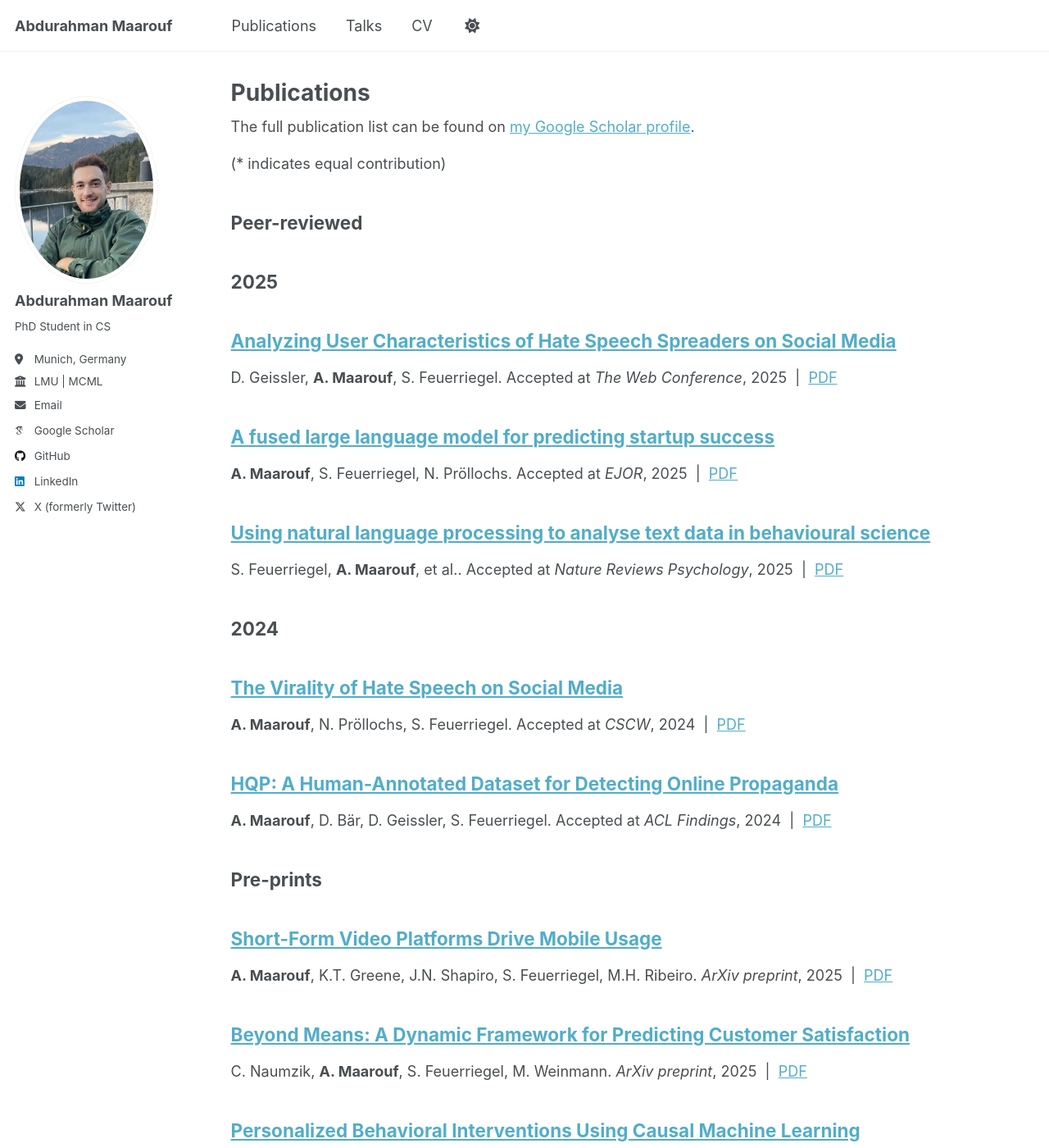
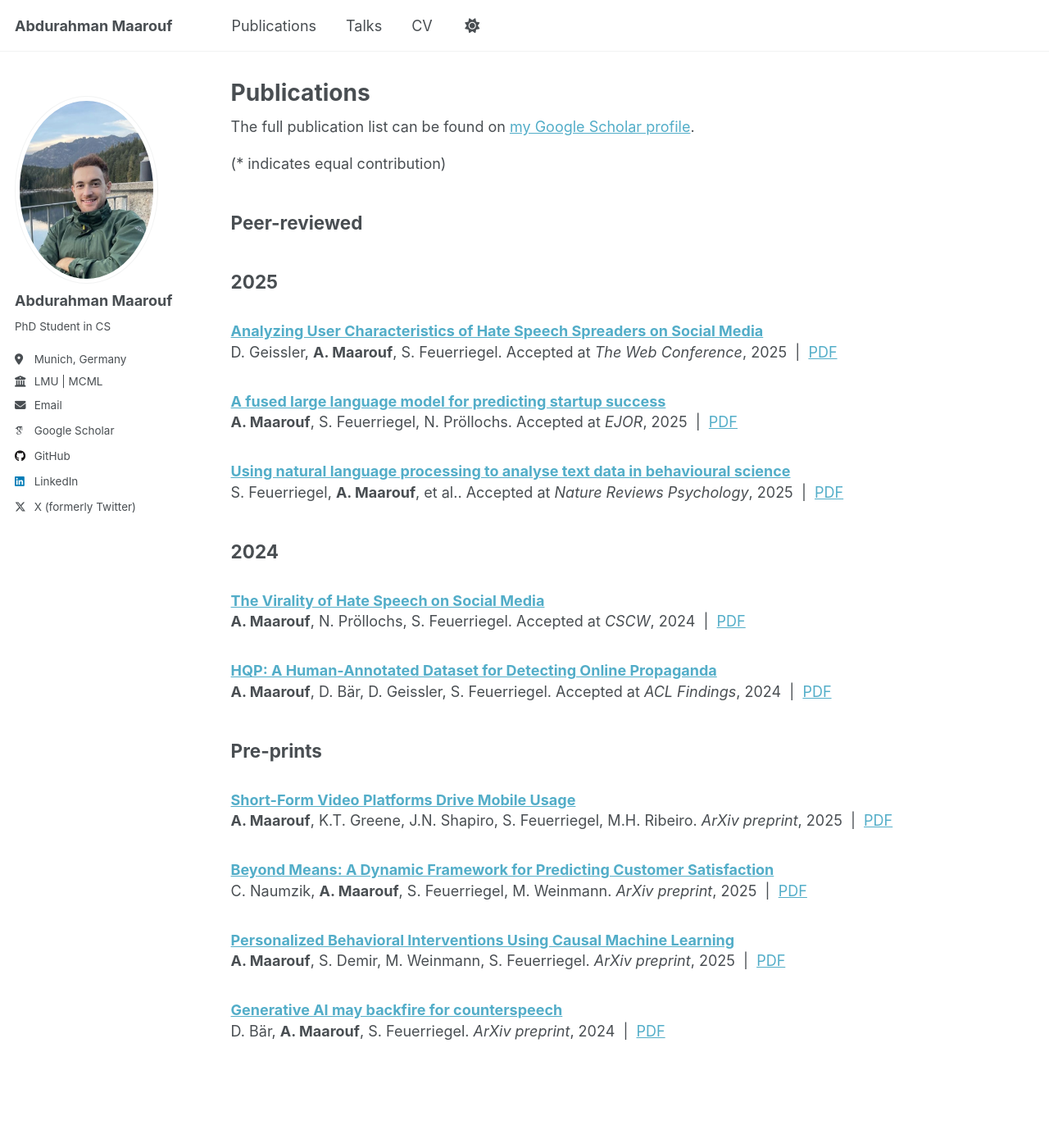
Before and after one commit to abdumaa/abdumaa-abdumaa.github.io, a Jekyll site: the page built from _pages/publications.md, in a window 1280 px wide and 1400 px high. Shown: the whole window at 82% size. Built offline with Jekyll 4.4.1, drawn with Linux system fonts in a browser that asks for light colours; some web fonts are replaced.

Commit message:
change publication list

```diff
--- a/_includes/archive-single.html
+++ b/_includes/archive-single.html
@@ -26,7 +26,7 @@
       </div>
     {% endif %}
 
-    <h2 class="archive__item-title" itemprop="headline">
+    <h2 class="archive__item-title{% if post.collection == 'publications' %} archive__item-title--pub{% endif %}" itemprop="headline">
       {% if post.link %}
         <a href="{{ post.link }}">{{ title }}</a> <a href="{{ base_path }}{{ post.url }}" rel="permalink"><i class="fa fa-link" aria-hidden="true" title="permalink"></i><span class="sr-only">Permalink</span></a>
       {% else %}
--- a/_sass/layout/_archive.scss
+++ b/_sass/layout/_archive.scss
@@ -45,6 +45,15 @@
 
   a + a {
     opacity: 0.5;
+  }
+}
+
+.archive__item-title--pub {
+  font-size: $type-size-5;
+  margin-bottom: 0.05em;
+
+  & ~ p:first-of-type {
+    margin-top: 0;
   }
 }
 
```
